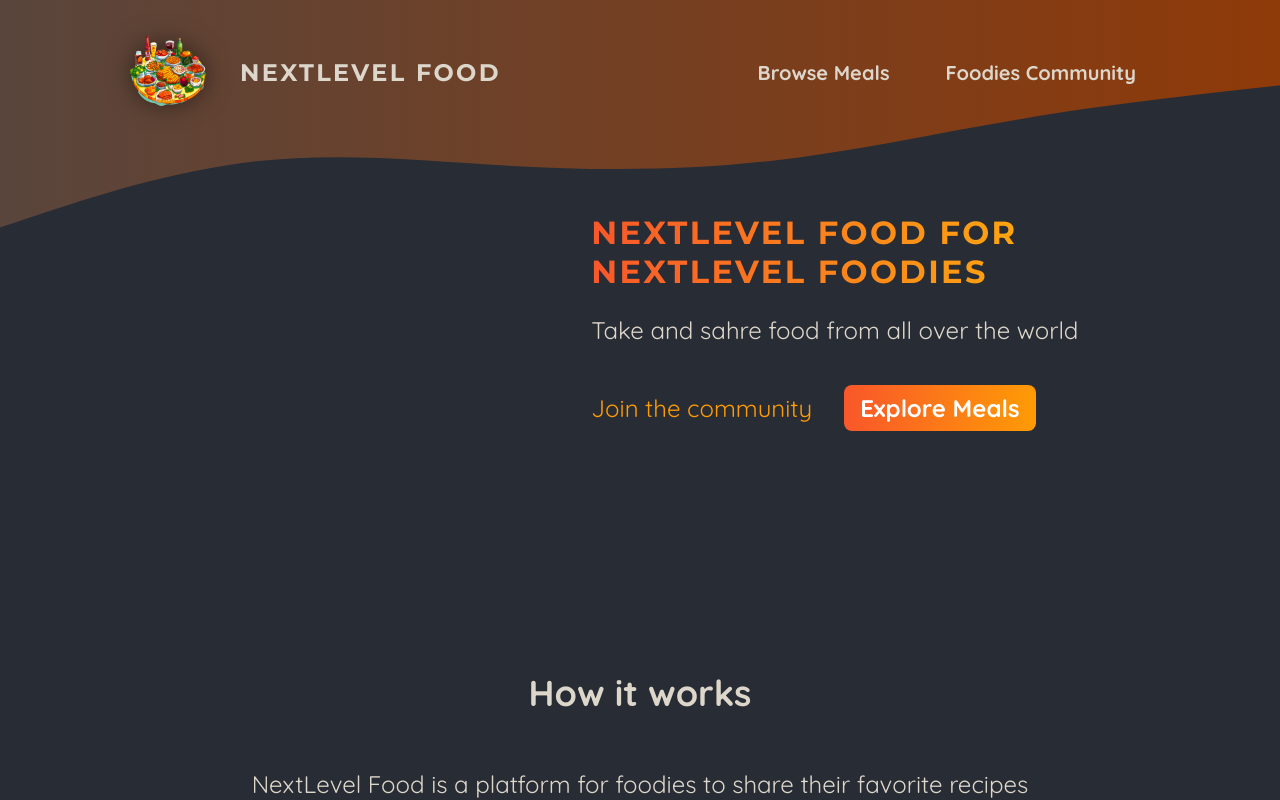
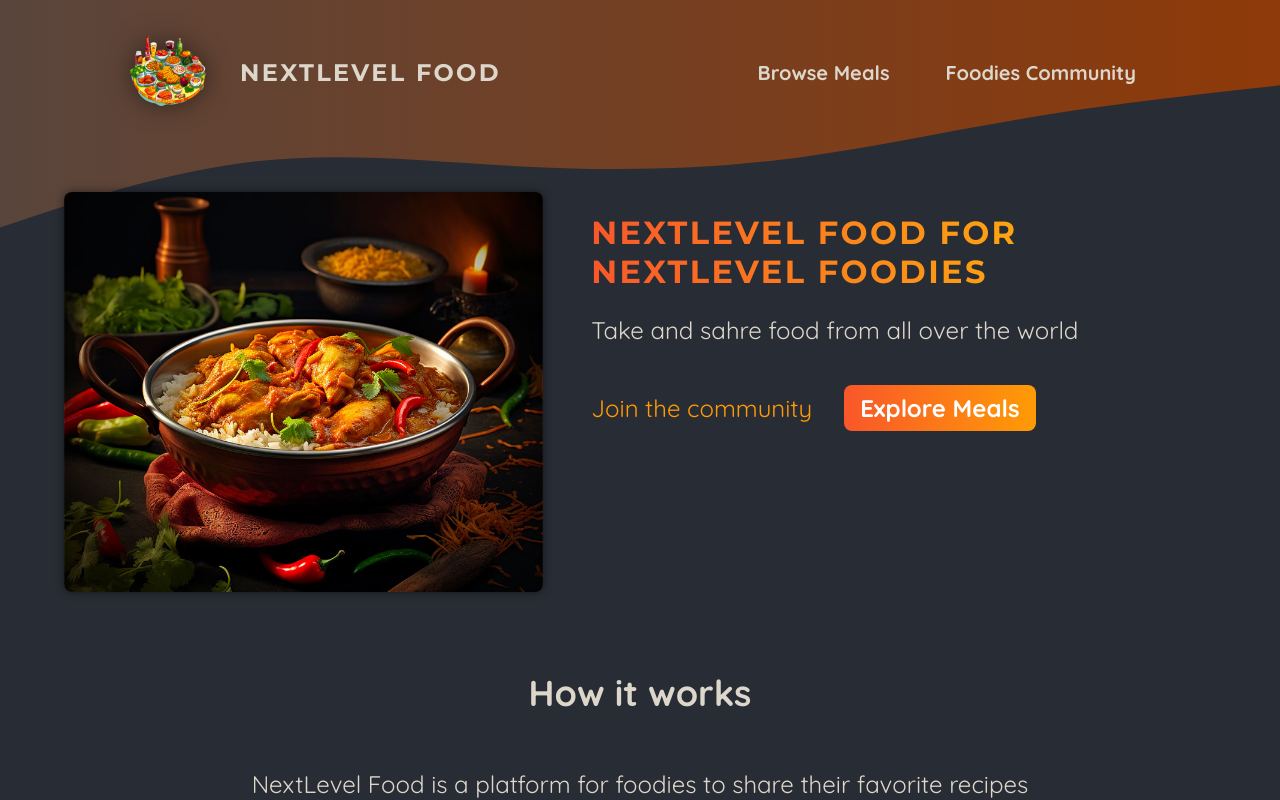
Before and after one commit to duyquang19981/next-meals, a Next.js app: page / in a window 1280 px wide. Shown: the top 800 px of the page. Built offline with nearby package versions, Linux system fonts and the light colour scheme.

Commit message:
feat: add slide show to main page with using  'use client' directive

```diff
--- a/app/page.js
+++ b/app/page.js
@@ -1,12 +1,15 @@
 import Link from 'next/link';
 
+import ImageSlideshow from '@/components/images/image-slideshow';
 import classes from './page.module.css';
 
 export default function Home() {
   return (
     <>
       <header className={classes.header}>
-        <div className={classes.slideshow}></div>
+        <div className={classes.slideshow}>
+          <ImageSlideshow />
+        </div>
         <div>
           <div className={classes.hero}>
             <h1>NextLevel Food for NextLevel Foodies</h1>
--- /dev/null
+++ b/components/images/image-slideshow.js
@@ -0,0 +1,50 @@
+'use client';
+
+import { useEffect, useState } from 'react';
+import Image from 'next/image';
+
+import burgerImg from '@/assets/burger.jpg';
+import curryImg from '@/assets/curry.jpg';
+import dumplingsImg from '@/assets/dumplings.jpg';
+import macncheeseImg from '@/assets/macncheese.jpg';
+import pizzaImg from '@/assets/pizza.jpg';
+import schnitzelImg from '@/assets/schnitzel.jpg';
+import tomatoSaladImg from '@/assets/tomato-salad.jpg';
+import classes from './image-slideshow.module.css';
+
+const images = [
+  { image: burgerImg, alt: 'A delicious, juicy burger' },
+  { image: curryImg, alt: 'A delicious, spicy curry' },
+  { image: dumplingsImg, alt: 'Steamed dumplings' },
+  { image: macncheeseImg, alt: 'Mac and cheese' },
+  { image: pizzaImg, alt: 'A delicious pizza' },
+  { image: schnitzelImg, alt: 'A delicious schnitzel' },
+  { image: tomatoSaladImg, alt: 'A delicious tomato salad' },
+];
+
+export default function ImageSlideshow() {
+  const [currentImageIndex, setCurrentImageIndex] = useState(0);
+
+  useEffect(() => {
+    const interval = setInterval(() => {
+      setCurrentImageIndex((prevIndex) =>
+        prevIndex < images.length - 1 ? prevIndex + 1 : 0
+      );
+    }, 5000);
+
+    return () => clearInterval(interval);
+  }, []);
+
+  return (
+    <div className={classes.slideshow}>
+      {images.map((image, index) => (
+        <Image
+          key={index}
+          src={image.image}
+          className={index === currentImageIndex ? classes.active : ''}
+          alt={image.alt}
+        />
+      ))}
+    </div>
+  );
+}
--- /dev/null
+++ b/components/images/image-slideshow.module.css
@@ -0,0 +1,26 @@
+.slideshow {
+  position: relative;
+  width: 100%;
+  height: 100%;
+  border-radius: 8px;
+  overflow: hidden;
+  box-shadow: 0 0 0.5rem rgba(0, 0, 0, 0.5);
+}
+
+.slideshow img {
+  width: 100%;
+  height: 100%;
+  object-fit: cover;
+  position: absolute;
+  top: 0;
+  left: 0;
+  opacity: 0;
+  transform: scale(1.1) translateX(-1rem) rotate(-5deg);
+  transition: all 0.5s ease-in-out;
+}
+
+.slideshow .active {
+  z-index: 1;
+  opacity: 1;
+  transform: scale(1) translateX(0) rotate(0);
+}
```
